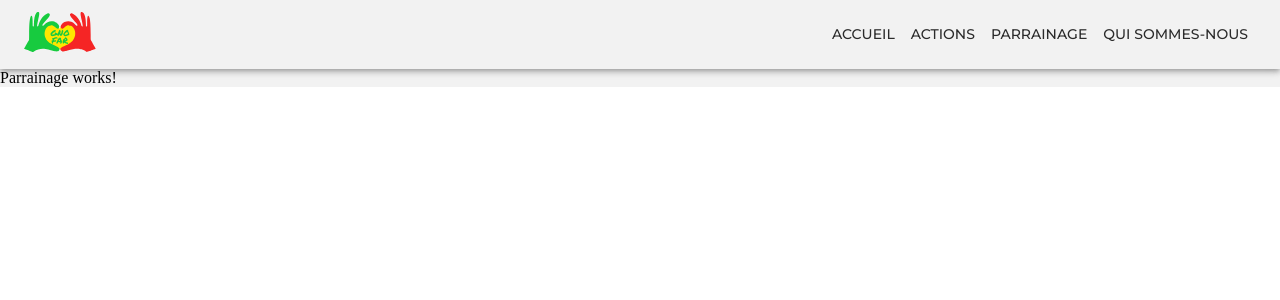
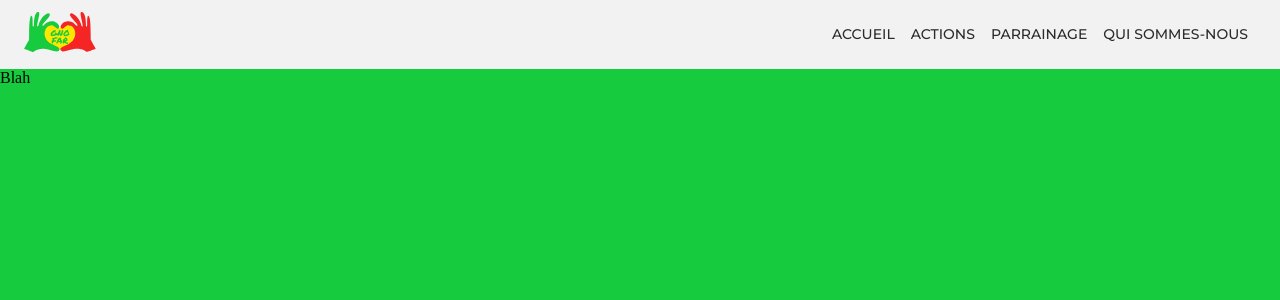
Before and after one commit to borisbecode/Swartz-5-Client-Ensemble-GNO-Far, a React (Create React App) app in the folder app/: page /parrainage in a window 1280 px wide. Shown: the top 300 px of the page. Built offline with nearby package versions, Linux system fonts and the light colour scheme.

Commit message:
Petits changements App.js & Parrainage.js

```diff
--- a/app/src/App.js
+++ b/app/src/App.js
@@ -4,13 +4,13 @@ import Admin from "./pages/admin";
 import NotFound from "./pages/notfound";
 import React from "react";
 import './App.css';
-import Parrainage from "./pages/parrainage";
 import { Route, Routes, Navigate } from "react-router-dom";
 // import Signup from "./components/Signup/Signup";
 import Login from "./components/Login/Login";
 import Box from '@mui/material/Box';
 import Header from "./components/Header/Header";
 import Accueil from "./pages/Accueil";
+import Parrainage from './pages/Parrainage';
 
 
 function App() {
@@ -21,12 +21,12 @@ function App() {
         <Header />
         <Routes>
           <Route path="/" exact element={<Accueil />} />
+          <Route path="/actions" exact element={<Actions />} />
+          <Route path="/parrainage" exact element={<Parrainage />} />
+          <Route path="/quisommesnous" exact element={<About />} />
           <Route path="/connexion" exact element={<Login />} />
           <Route path="/admin" exact element={<Admin />} />
           <Route path="/introuvable" exact element={<NotFound />} />
-          <Route path="/actions" exact element={<Actions />} />
-          <Route path="/quisommesnous" exact element={<About />} />
-          <Route path="/parrainage" exact element={<Parrainage />} />
         </Routes>
     </Box>
   );
--- /dev/null
+++ b/app/src/pages/Parrainage.js
@@ -0,0 +1,12 @@
+import React from 'react';
+import Box from '@mui/material/Box';
+
+const Parrainage = () => {
+  return (
+    <Box
+    sx={{width:"100%", height:"100vh", m:0, bgcolor:"primary.main"}}
+     >Blah</Box>
+  )
+}
+
+export default Parrainage
```
